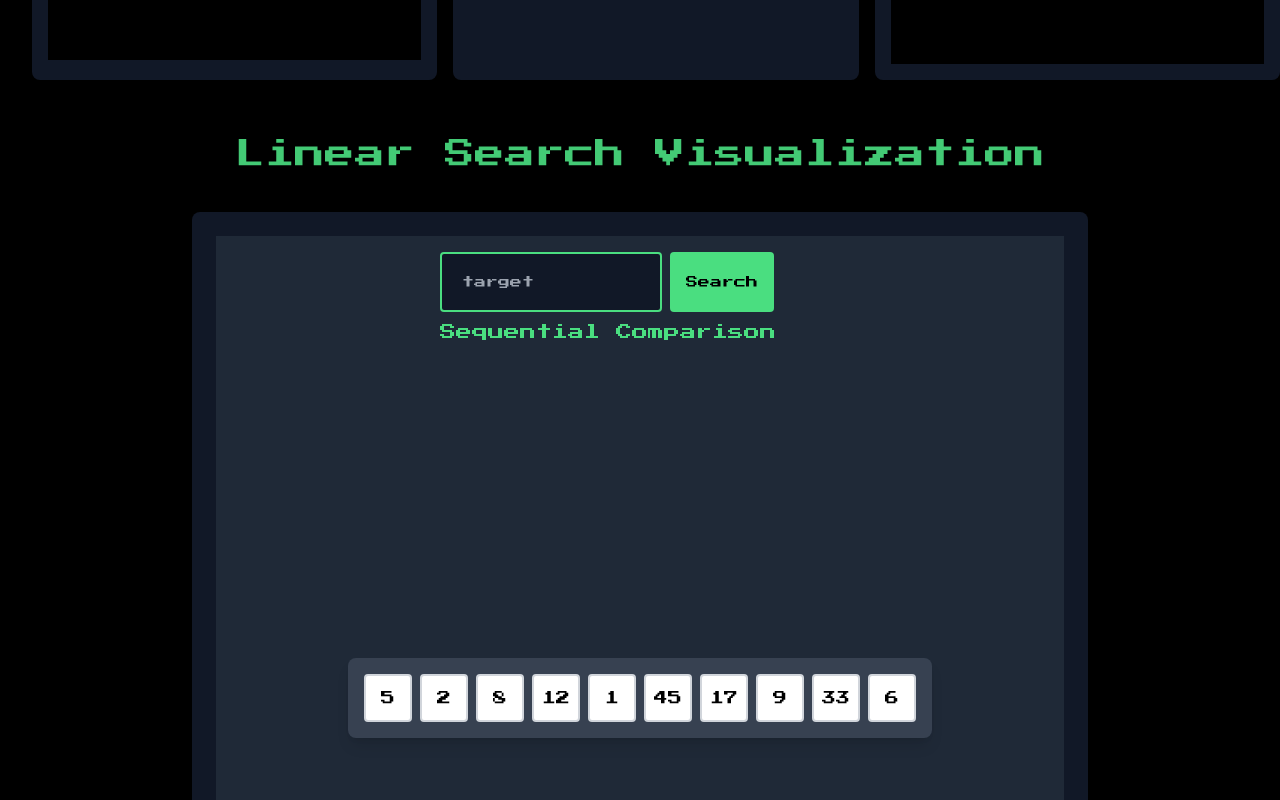
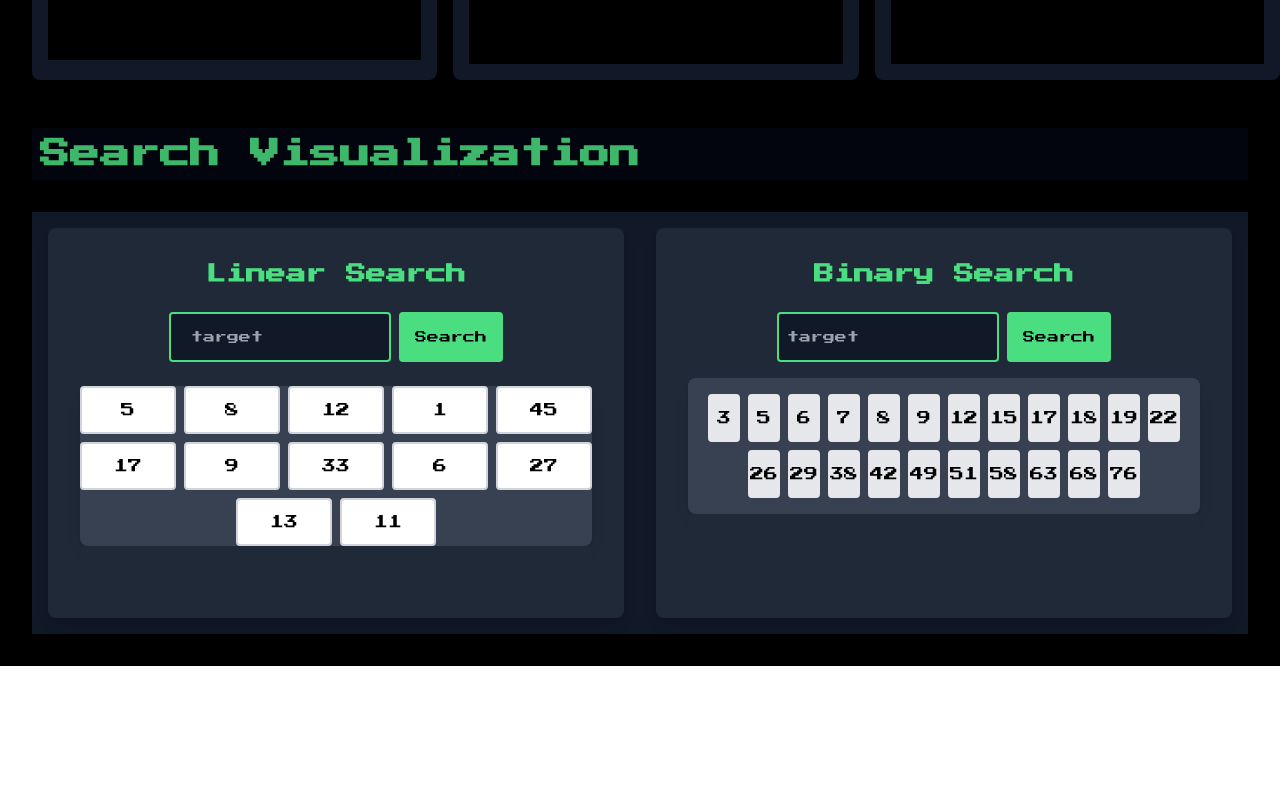
Before and after one commit to fractal-bootcamp/cep_algorithms, a React (Vite) app: page / in a window 1280 px wide. Shown: the part 700-1500 px from the top of the page. After the commit the page ends 1366 px from the top, so only its background shows below. Built offline with nearby package versions, Linux system fonts and the light colour scheme.

Commit message:
linear search and binary search functioning and styled

```diff
--- a/src/App.tsx
+++ b/src/App.tsx
@@ -3,10 +3,12 @@ import TreeVisualizer from "./dfsPreVisualizaer";
 import InOrderVisualizer from "./InOrderVisualizer";
 import PostOrderVisualizer from "./PostOrdertVisualizer";
 import LinearSearchVisualization from "./linearSearchVisualization";
+import BinarySearchVisualization from "./binarySearchVisualizer";
+import CombinedSearchVisualization from "./searchSection";
 
 function App() {
   return (
-    <div className="bg-black p-2 sm:p-4 md:p-6 lg:p-8">
+    <div className="bg-black min-h-screen p-2 sm:p-4 md:p-6 lg:p-8">
       <div className="max-w-7xl mx-auto">
         {/* Binary Tree Traversal Section */}
         <section className="mb-12">
@@ -25,18 +27,19 @@ function App() {
             </div>
           </div>
         </section>
-
-        {/* Linear Search Section */}
+        <CombinedSearchVisualization />
+        {/* Linear Search Section
         <section className="flex flex-col items-center w-full max-w-4xl mx-auto">
           <h2 className="w-full bg-gray-850 p-2 text-xl sm:text-2xl md:text-3xl mb-4 md:mb-8 text-center text-green-400 font-['Press_Start_2P'] animate-pulse">
-            Linear Search Visualization
+            Search Visualization
           </h2>
           <div className="w-full bg-gray-900 p-2 sm:p-4 md:p-6 rounded-lg shadow-lg overflow-x-auto">
             <div className="min-w-[300px]">
               <LinearSearchVisualization />
+              <BinarySearchVisualization />
             </div>
           </div>
-        </section>
+        </section> */}
       </div>
     </div>
   );
--- a/src/InOrderVisualizer.tsx
+++ b/src/InOrderVisualizer.tsx
@@ -148,8 +148,8 @@ const InOrderVisualizer: React.FC = () => {
     return positions[index] || { x: 0, y: 0 };
   };
   return (
-    <div className="flex flex-col items-center max-w-md mx-auto p-8 bg-black text-green-200 font-['Press_Start_2P']">
-      <h1 className="text-xl mb-4 text-center">In-order Traverse</h1>
+    <div className="flex flex-col items-center w-full p-16 bg-black text-green-200 font-['Press_Start_2P']">
+      <h1 className="text-xl mb-4 text-center p-4">In-order Traverse</h1>
 
       <div className="relative w-[410px] h-[300px] bg-slate-950 border-4 border-green-400 mb-4">
         <svg className="absolute inset-0 w-full h-full">{drawLines()}</svg>
--- /dev/null
+++ b/src/binarySearch.ts
@@ -0,0 +1,49 @@
+// binary search algo
+
+// define each step of the binary search -
+export interface Step {
+  left: number;
+  right: number;
+  mid: number;
+  comparison: "equal" | "less" | "greater";
+}
+// contains final result
+export interface SearchResult {
+  foundIndex: number;
+  steps: Step[];
+}
+
+// takes sorted array and a target value as inputs
+export function binarySearch(arr: number[], target: number): SearchResult {
+  let left = 0;
+  let right = arr.length - 1; // initialize right as last index of array
+  let steps: Step[] = [];
+
+  // main loop continues as long as left <= right
+  while (left <= right) {
+    // calculate middle index
+    const mid = Math.floor((left + right) / 2);
+    // add current step to step array for visualization
+    steps.push({
+      left,
+      right,
+      mid,
+      comparison:
+        // compare middle index with target
+        arr[mid] === target ? "equal" : arr[mid] < target ? "less" : "greater",
+    });
+
+    if (arr[mid] === target) {
+      return { foundIndex: mid, steps };
+    } else if (arr[mid] < target) {
+      // if middle value is smaller than what we are looking for - look in right half
+      // move left pointer to just after middle
+      left = mid + 1;
+    } else {
+      // if middle value is larger than what we are looking for -- look in left half
+      right = mid - 1; // move the right pointer to just before the middle
+    }
+  }
+  // if we get through whole loop without finding target -- target is not in array
+  return { foundIndex: -1, steps };
+}
--- /dev/null
+++ b/src/binarySearchVisualizer.tsx
@@ -0,0 +1,97 @@
+import React, { useState, useEffect } from "react";
+import { binarySearch, SearchResult, Step } from "./binarySearch";
+import { Tag } from "lucide-react";
+
+const BinarySearchVisualization: React.FC = () => {
+  const [array, setArray] = useState<number[]>([
+    3, 5, 6, 7, 8, 9, 12, 15, 17, 18, 19, 22, 26, 29, 38, 42, 49, 51, 58, 63,
+    68, 76,
+  ]);
+  const [target, setTarget] = useState<number | "">("");
+  const [result, setResult] = useState<SearchResult | null>(null);
+  const [currentStep, setCurrentStep] = useState<number>(-1);
+
+  const handleSearch = () => {
+    if (target === "") return;
+    const searchResult = binarySearch(array, Number(target));
+    setResult(searchResult);
+    setCurrentStep(-1);
+  };
+
+  useEffect(() => {
+    if (result && currentStep < result.steps.length - 1) {
+      const timer = setTimeout(() => {
+        setCurrentStep((prevStep) => prevStep + 1);
+      }, 1000);
+      return () => clearTimeout(timer);
+    }
+  }, [currentStep, result]);
+
+  const getElementClass = (index: number) => {
+    if (!result || currentStep === -1) return "bg-gray-200";
+    const step = result.steps[currentStep];
+    if (index === step.mid) return "bg-yellow-400";
+    if (index >= step.left && index <= step.right) return "bg-red-200";
+    return "bg-gray-200";
+  };
+
+  return (
+    <div className="flex flex-col items-center justify-center p-4 font-['Press_Start_2P']">
+      <h1 className="text-xl font-bold mb-6 text-green-400 p-0">
+        {" "}
+        Binary Search
+      </h1>
+      <div className="flex h-[50px] sm:mb-4 space-x-2 mb-4">
+        <input
+          type="number"
+          value={target}
+          onChange={(e) => setTarget(Number(e.target.value))}
+          placeholder="target"
+          className="px-2 py-1 border-2 border-green-400 rounded bg-gray-900 text-green-400
+            focus:outline-none focus:border-blue-400 w-[222px] text-xs"
+        />
+        <button
+          onClick={handleSearch}
+          className="px-4 py-1 bg-green-400 text-black rounded hovere:bg-blue-400 transition-colors duration-300 text-xs"
+        >
+          Search
+        </button>
+      </div>
+      <div className="flex flex-wrap justify-center items-center gap-2 p-4 bg-gray-700 rounded-lg shadow-lg w-full max-w-2xl">
+        {array.map((num, index) => (
+          <div
+            key={index}
+            className={`w-[10vw] h-[10vw] max-w-[2rem] max-h-[3rem] flex items-center justify-center border-2 border-grat-300
+            rounded ${getElementClass(
+              index
+            )} transition-colors duration-300 text-black text-xs sm:text-sm`}
+          >
+            {num}
+          </div>
+        ))}
+      </div>
+      <div className="h-[4.5rem] overflow-y-auto w-full max-w-2xl bg-gray-800 rounded p-2">
+        {result && currentStep >= 0 && currentStep < result.steps.length && (
+          <div className="mt-4 text-center text-xs text-green-400">
+            <p>Left: {result.steps[currentStep].left}</p>
+            <p>Right: {result.steps[currentStep].right}</p>
+            <p>Comparison: {result.steps[currentStep].comparison}</p>
+          </div>
+        )}
+        {result && currentStep === result.steps.length - 1 && (
+          <div className="mt-4 text-center text-xs">
+            {result.foundIndex !== -1 ? (
+              <p className="text-green-400">
+                Found {target} at index {result.foundIndex}
+              </p>
+            ) : (
+              <p className="text-red-400">{target} not found in the array</p>
+            )}
+          </div>
+        )}
+      </div>
+    </div>
+  );
+};
+
+export default BinarySearchVisualization;
--- a/src/linearSearchVisualization.tsx
+++ b/src/linearSearchVisualization.tsx
@@ -4,7 +4,7 @@ import { linearSearch, SearchResult, Step } from "./linearSearch";
 const LinearSearchVisualization: React.FC = () => {
   // State for the array to be searched
   const [array, setArray] = useState<number[]>([
-    5, 2, 8, 12, 1, 45, 17, 9, 33, 6,
+    5, 8, 12, 1, 45, 17, 9, 33, 6, 27, 13, 11,
   ]);
   // State for the target number to find
   const [target, setTarget] = useState<number | "">("");
@@ -59,16 +59,18 @@ const LinearSearchVisualization: React.FC = () => {
     if (step.index === index) {
       return step.found ? "bg-green-500" : "bg-yellow-300";
     } else if (step.index > index) {
-      return "bg-red-200 <border-3></border-3> border-red-400";
+      return "bg-red-200 border-2 border-red-400";
     }
     return "bg-white";
   };
 
   return (
-    <div className="flex flex-col min-h-screen bg-gray-800 p-4 font-['Press_Start_2P']">
+    <div className="flex flex-col items-center justify-center p-4 font-['Press_Start_2P']">
       {/* Top row with search controls and "Sequential Comparison" text */}
-      <div className="w-full flex flex-col justify-between items-start sm:items-center mb-6">
-        <div className="flex w-[400px] h-[60px] space-x-2 mb-4 sm:mb-0">
+      <h1 className="text-xl font-bold mb-6 text-green-400 p-0">
+        Linear Search
+      </h1>
+      <div className="flex h-[50px] space-x-2 mb-4 sm:mb-6">
         <input
           type="number"
           value={target}
@@ -83,19 +85,15 @@ const LinearSearchVisualization: React.FC = () => {
           Search
         </button>
       </div>
-        <h2 className="flex flex-row text-md mr-16 text-green-400 p-2">
-          Sequential Comparison
-        </h2>
-      </div>
 
       {/* Centered content */}
       <div className="flex flex-col items-center justify-center flex-grow">
         {/* Array visualization (grid) */}
-        <div className="inline-grid grid-cols-4 sm:grid-cols-5 md:grid-cols-10 gap-2 p-4 bg-gray-700 rounded-lg shadow-lg">
+        <div className="flex flex-wrap justify-center items-center gap-2 p-0 bg-gray-700 rounded-lg shadow-lg w-full max-w-2xl">
           {array.map((num, index) => (
             <div
               key={index}
-              className={`w-[10vw] h-[10vw] max-w-[3rem] max-h-[3rem] flex items-center justify-center border-2 border-gray-300 rounded ${getElementClass(
+              className={`w-[10vw] h-[10vw] max-w-[6rem] max-h-[3rem] flex items-center justify-center border-2 border-gray-300 rounded ${getElementClass(
                 index
               )} transition-colors duration-300 text-black text-xs sm:text-sm`}
             >
@@ -103,7 +101,7 @@ const LinearSearchVisualization: React.FC = () => {
             </div>
           ))}
         </div>
-
+        <div className="h-[2.5rem] overflow-y-auto w-full max-w-2xl bg-gray-800 rounded p-2">
           {/* Search result display */}
           {result && (
             <div className="mt-4 text-center text-xs">
@@ -118,6 +116,7 @@ const LinearSearchVisualization: React.FC = () => {
           )}
         </div>
       </div>
+    </div>
   );
 };
 
--- /dev/null
+++ b/src/searchSection.tsx
@@ -0,0 +1,29 @@
+import React from "react";
+import LinearSearchVisualization from "./linearSearchVisualization";
+import BinarySearchVisualization from "./binarySearchVisualizer";
+
+const CombinedSearchVisualization: React.FC = () => {
+  return (
+    <>
+      <h1 className="text-2xl md:text-3xl lg:text-3xl font-bold mb-8 bg-gray-950 p-2 text-green-400 font-['Press_Start_2P'] animate-pulse">
+        Search Visualization
+      </h1>
+      <div className="w-full max-w-7xl mx-auto p-4 bg-gray-900">
+        <div className="flex flex-col lg:flex-row gap-8">
+          <div className="w-full lg:w-1/2">
+            <div className="bg-gray-800 p-4 rounded-lg shadow-lg">
+              <LinearSearchVisualization />
+            </div>
+          </div>
+          <div className="w-full lg:w-1/2">
+            <div className="bg-gray-800 p-4 rounded-lg shadow-lg">
+              <BinarySearchVisualization />
+            </div>
+          </div>
+        </div>
+      </div>
+    </>
+  );
+};
+
+export default CombinedSearchVisualization;
```
Lines whose indentation alone changed are shown as unchanged.
